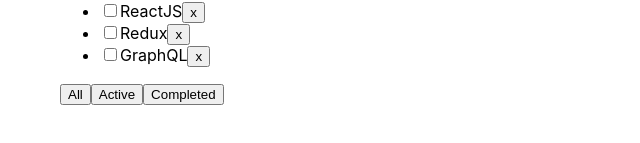
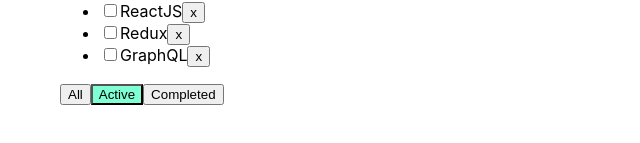
Before and after one commit to Munticaro/1-todolist, a React (Create React App) app: page / in a window 1280 px wide. Shown: the part 157-300 px from the top of the page, without its empty margins (0-640 px from the left). Built offline with nearby package versions, Linux system fonts and the light colour scheme.

Commit message:
add changeStatus

```diff
--- a/src/App.css
+++ b/src/App.css
@@ -6,3 +6,19 @@
 .App > div {
   margin-right: 50px;
 }
+
+.error {
+  border: red 1px solid;
+}
+
+.error-message {
+  color: red;
+}
+
+.active-filter {
+  background-color: aquamarine;
+}
+
+.is-done {
+  opacity: 0.5;
+}
--- a/src/App.tsx
+++ b/src/App.tsx
@@ -17,8 +17,19 @@
 
     let [filter, setFilter] = useState<FilterValuesType>("active");
 
+    function changeFilter(value: FilterValuesType) {
+        setFilter(value);
+    }
+    let tasksForTodolist = tasks;
+    if (filter === "completed") {
+        tasksForTodolist = tasks.filter(t => t.isDone); /// isDone === true
+    }
+    if (filter === "active") {
+        tasksForTodolist = tasks.filter(t => !t.isDone); /// isDone === false
+    }
+
     function removeTasks(id: string) {
-        let filteredTasks = tasks.filter(el => el.id !== id)
+        let filteredTasks = tasks.filter(t => t.id !== id)
         setTasks(filteredTasks)
     }
 
@@ -32,19 +43,19 @@
         setTasks(newTasks)
     }
 
-    function changeFilter(value: FilterValuesType) {
-        setFilter(value);
+    const changeStatus = (taskId: string, isDone: boolean) => {
+        let task = tasks.find (t => t.id === taskId);
+        if (task) {
+            task.isDone = isDone;
+        }
+        setTasks([...tasks])
     }
-
-    let tasksForTodolist = tasks;
-    if (filter === "completed") {
-        tasksForTodolist = tasks.filter(el => el.isDone); /// isDone === true
-    }
-    if (filter === "active") {
-        tasksForTodolist = tasks.filter(el => !el.isDone); /// isDone === false
-    }
-
-
+    // события в этой строке (t => t.id === taskId)
+    // if (t.id === taskId) {
+    //     return true
+    // } else {
+    //     return false
+    // }
     return (
         <div className="App">
             <Todolist
@@ -53,6 +64,8 @@
                 tasks={tasksForTodolist}
                 changeFilter={changeFilter}
                 addTask={addTask}
+                changeTaskStatus={changeStatus}
+                filter={filter}
             />
         </div>
     );
--- a/src/Todolist.tsx
+++ b/src/Todolist.tsx
@@ -1,5 +1,7 @@
 import React, {ChangeEvent, KeyboardEvent, useState} from "react";
 import {FilterValuesType} from "./App";
+import {Simulate} from "react-dom/test-utils";
+import error = Simulate.error;
 
 export type TaskType = {
     id: string,
@@ -14,48 +16,61 @@
     removeTasks: (id: string) => void
     changeFilter: (value: FilterValuesType) => void
     addTask: (title: string) => void
+    changeTaskStatus: (taskId: string, isDone: boolean) => void
+    filter: FilterValuesType
 }
 
 export const Todolist = (props: PropsType) => {
-    const [newTaskTitle, setNewTaskTitle] = useState("");
+    const [title, setTitle] = useState("");
+    const [error, setError] = useState<string | null>(null);
+
+    const addTask = () => {
+        if (title.trim() !== '') {
+            props.addTask(title.trim());
+            setTitle("");
+        } else {
+            setError("Its not good!")
+        }
+    }
     const onNewTitleChangeHandler = (e: ChangeEvent<HTMLInputElement>) => {
-        setNewTaskTitle(e.currentTarget.value)
+        setTitle(e.currentTarget.value)
 
     };
     const onKeyPressHandler = (e: KeyboardEvent<HTMLInputElement>) => {
+        setError(null);
         if (e.charCode === 13)
-            props.addTask(newTaskTitle);
-    }
-    const addTask = () => {
-        props.addTask(newTaskTitle);
-        setNewTaskTitle("");
+            addTask();
     }
     const onAllClickHandler = () => props.changeFilter("all")
-    const onCompletedClickHandler = () => props.changeFilter("active")
-    const onActiveClickHandler = () => props.changeFilter("completed")
+    const onCompletedClickHandler = () => props.changeFilter("completed")
+    const onActiveClickHandler = () => props.changeFilter("active")
 
     return (
         <div className="App">
             <div>
                 <h3>{props.title}</h3>
                 <div>
-                    <input value={newTaskTitle}
+                    <input value={title}
                            onChange={onNewTitleChangeHandler}
                            onKeyPress={onKeyPressHandler}
+                           className={error ? "error" : ""}
                     />
                     <button onClick={addTask}>+</button>
+                    {error && <div className="error-message" >{error}</div>}
                 </div>
                 <ul>
-                    {props.tasks.map(el => {
-
-                        const onRemoveHandler = () => {
-                            props.removeTasks(el.id)
+                    {props.tasks.map(t => {
+                        const onRemoveHandler = () => props.removeTasks(t.id)
+                        const onChangeHandler = (e: ChangeEvent<HTMLInputElement>) => {
+                            props.changeTaskStatus(t.id, e.currentTarget.checked);
                         }
-
                         return (
-                            <li key={el.id}>
-                                <input type="checkbox" checked={el.isDone}/>
-                                <span>{el.title}</span>
+                            <li key={t.id} className={t.isDone ? "is-done" : ""}>
+                                <input
+                                    type="checkbox"
+                                    onChange={onChangeHandler}
+                                    checked={t.isDone}/>
+                                <span>{t.title}</span>
                                 <button onClick={onRemoveHandler}>x</button>
                             </li>
                         )
@@ -63,9 +78,12 @@
                     }
                 </ul>
                 <div>
-                    <button onClick={onAllClickHandler}>All</button>
-                    <button onClick={onActiveClickHandler}>Active</button>
-                    <button onClick={onCompletedClickHandler}>Completed</button>
+                    <button className={props.filter === "all" ? "active-filter" : ""}
+                            onClick={onAllClickHandler}>All</button>
+                    <button className={props.filter === "active" ? "active-filter" : ""}
+                            onClick={onActiveClickHandler}>Active</button>
+                    <button className={props.filter === "completed" ? "active-filter" : ""}
+                            onClick={onCompletedClickHandler}>Completed</button>
                 </div>
             </div>
         </div>
```
